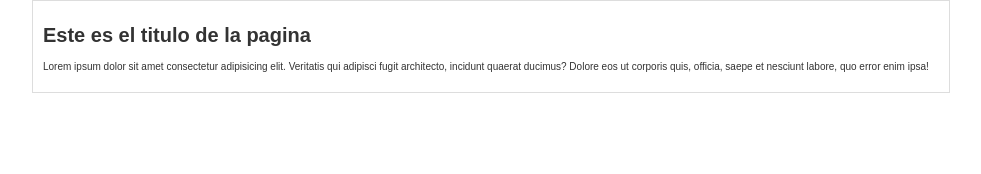
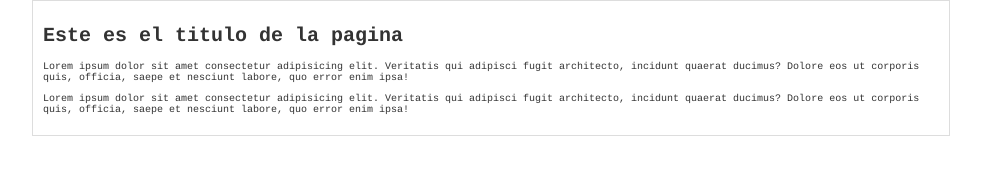
Before and after one commit to Mr-glove/PruebaBlog, a plain HTML site: page index.html in a window 1280 px wide. Shown: the whole page, without its empty margins (149-1130 px from the left). Drawn offline with Linux system fonts and the light colour scheme.

Commit message:
Cambiando contenido

```diff
--- a/css/estilos.css
+++ b/css/estilos.css
@@ -1,7 +1,7 @@
 body{
     color: #333;
     text-align: center;
-    font-family: Arial, Helvetica, sans-serif;
+    font-family: Courier;
     font-size: 10px;
     margin: 0;
     padding: 0;
--- a/index.html
+++ b/index.html
@@ -11,7 +11,14 @@
                     adipisicing elit. Veritatis qui adipisci
                     fugit architecto, incidunt quaerat ducimus?
                     Dolore eos ut corporis quis, officia, saepe
-                    et nesciunt labore, quo error enim ipsa!</p>
+                    et nesciunt labore, quo error enim ipsa!
+                </p>
+                <p>Lorem ipsum dolor sit amet consectetur
+                    adipisicing elit. Veritatis qui adipisci
+                    fugit architecto, incidunt quaerat ducimus?
+                    Dolore eos ut corporis quis, officia, saepe
+                    et nesciunt labore, quo error enim ipsa!
+                </p>
             </div>
         </div>
     </body>
```
